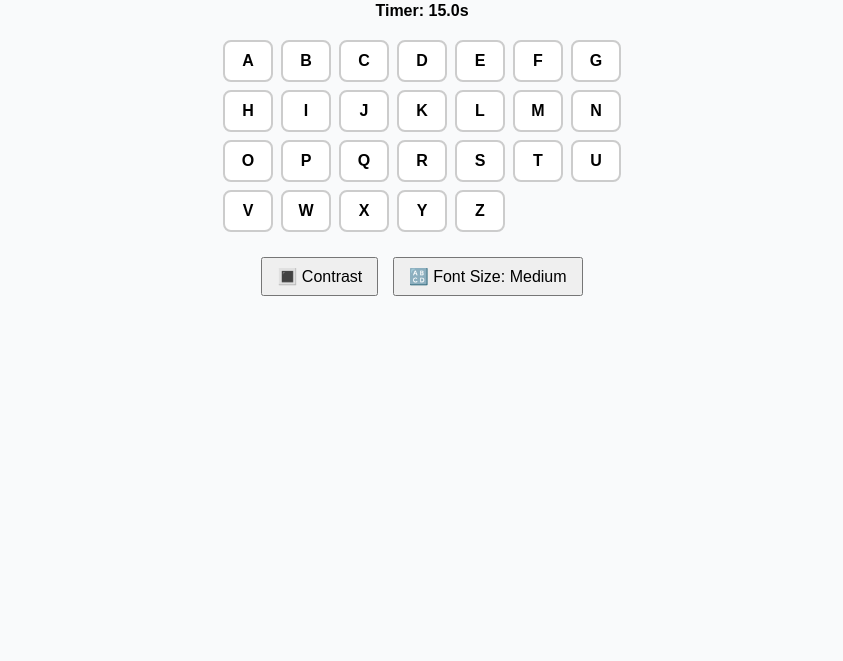
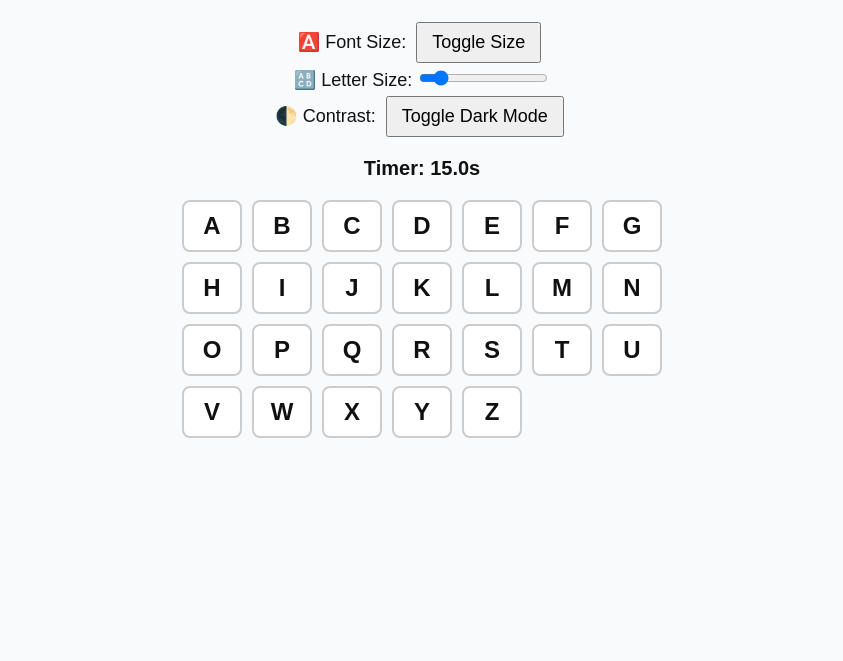
Before and after one commit to RozApps/Letter-Rush, a plain HTML site: page index.html in a window 1280 px wide. Shown: the part 139-800 px from the top of the page, without its empty margins (218-1061 px from the left). Drawn offline with Linux system fonts and the light colour scheme.

Commit message:
Update index.html
added letter size slider

```diff
--- a/index.html
+++ b/index.html
@@ -4,47 +4,42 @@
     <base target="_top">
     <title>Letter Rush</title>
     <style>
-    :root {
-      --font-scale: 1;
-      --bg-color: #f9fafb;
-      --text-color: #000;
-    }
-
       body {
         font-family: sans-serif;
         padding: 20px;
         text-align: center;
-      background: var(--bg-color);
-      color: var(--text-color);
-      font-size: calc(16px * var(--font-scale));
+        background: #f9fafb;
+        color: #111;
+        transition: all 0.3s ease;
       }
-
-    h1 { font-size: 1.5em; margin-bottom: 10px; }
-
-    select, button {
+      body.dark-mode {
+        background: #111;
+        color: #eee;
+      }
+      h1 { font-size: 28px; margin-bottom: 10px; }
+      select, button, label {
         padding: 8px 14px;
         margin: 5px;
-      font-size: 1em;
+        font-size: 18px;
       }
-
+      .controls { margin-top: 10px; }
       .grid {
         display: grid;
-      grid-template-columns: repeat(7, 50px);
-      gap: 8px;
+        grid-template-columns: repeat(7, 60px);
+        gap: 10px;
         justify-content: center;
         margin: 20px auto;
       }
-
       .letter {
         padding: 10px;
         border: 2px solid #ccc;
         border-radius: 8px;
-      font-size: 1em;
         font-weight: bold;
         background: white;
         cursor: pointer;
+        transition: background 0.2s, transform 0.2s;
+        font-size: 1.5em;
       }
-
       .letter.used {
         background: #e2e8f0;
         color: #999;
@@ -52,21 +47,25 @@
         text-decoration: line-through;
         cursor: not-allowed;
       }
-
-    #timer {
-      font-weight: bold;
-      margin-top: 10px;
+      body.dark-mode .letter {
+        background: #333;
+        color: #fff;
+        border-color: #666;
       }
-
-    .toggle-buttons {
-      margin-top: 10px;
+      body.dark-mode .letter.used {
+        background: #555;
+        color: #aaa;
+      }
+      #timer { font-size: 20px; margin-top: 10px; font-weight: bold; }
+      .sliders {
+        margin: 15px 0;
       }
     </style>
   </head>
   <body>
     <h1>Letter Rush</h1>
 
-  <div>
+    <div class="controls">
       <select id="topicSelect">
         <option value="">Choose a topic</option>
       </select>
@@ -81,40 +80,50 @@
       <button onclick="resetLetters()">🔄 Reset</button>
     </div>
 
+    <div class="sliders">
+      <label>🅰️ Font Size:
+        <button onclick="toggleFontSize()">Toggle Size</button>
+      </label>
+      <br>
+      <label>🔠 Letter Size:
+        <input type="range" id="letterSizeSlider" min="1" max="5" step="0.1" value="1.5" onchange="updateLetterSize()">
+      </label>
+      <br>
+      <label>🌓 Contrast:
+        <button onclick="toggleContrast()">Toggle Dark Mode</button>
+      </label>
+    </div>
+
     <div id="topicDisplay" style="margin-top: 10px; font-weight: bold;"></div>
     <div id="timer">Timer: 15.0s</div>
-
     <div class="grid" id="letterGrid"></div>
-
-  <div class="toggle-buttons">
-    <button onclick="toggleContrast()">🔳 Contrast</button>
-    <button onclick="toggleFontSize()">🔠 Font Size: <span id="fontSizeLabel">Medium</span></button>
-  </div>
 
     <script>
       const LETTERS = 'ABCDEFGHIJKLMNOPQRSTUVWXYZ'.split('');
       const TOPICS = [
-      'Animals', 'Countries', 'Fruits', 'Cities', 'Colors', 'Sports', 'Vehicles',
-      'Occupations', 'Things in a kitchen', 'Movies', 'TV Shows', 'Cartoons',
-      'Superheroes', 'Foods', 'Desserts', 'Body parts', 'School subjects', 'Toys',
-      'Games', 'Stores', 'Restaurants', 'Holidays', 'Tools', 'Weather', 'Emotions'
+        'Animals','Countries','Fruits','Cities','Colors','Sports','Vehicles',
+        'Occupations','Things in a kitchen','Movies','TV Shows','Cartoons',
+        'Superheroes','Foods','Desserts','Body parts','School subjects','Toys',
+        'Games','Stores','Restaurants','Holidays','Tools','Weather','Emotions'
       ];
+      let used = new Set();
+      let running = false;
+      let timer = null;
+      let remaining = 15000;
 
       const letterGrid = document.getElementById('letterGrid');
       const timerEl = document.getElementById('timer');
       const topicDisplay = document.getElementById('topicDisplay');
       const topicSelect = document.getElementById('topicSelect');
       const timerSelect = document.getElementById('timerSelect');
-    const fontSizeLabel = document.getElementById('fontSizeLabel');
+      const letterSizeSlider = document.getElementById('letterSizeSlider');
 
-    let used = new Set();
-    let running = false;
-    let timer = null;
-    let remaining = 15000;
-
-    const fontSizes = ['Small', 'Medium', 'Large'];
-    const fontScales = [0.9, 1, 1.2];
-    let fontIndex = 1;
+      TOPICS.forEach(t => {
+        const opt = document.createElement('option');
+        opt.value = t;
+        opt.textContent = t;
+        topicSelect.appendChild(opt);
+      });
 
       function buildGrid() {
         letterGrid.innerHTML = '';
@@ -125,6 +134,7 @@
           div.onclick = () => onLetterClick(letter, div);
           letterGrid.appendChild(div);
         });
+        updateLetterSize(); // Reapply size on rebuild
       }
 
       function onLetterClick(letter, div) {
@@ -179,25 +189,21 @@
       }
 
       function toggleContrast() {
-      const root = document.documentElement;
-      const currentBg = getComputedStyle(root).getPropertyValue('--bg-color').trim();
-      const isLight = currentBg === '#f9fafb';
-      root.style.setProperty('--bg-color', isLight ? '#000' : '#f9fafb');
-      root.style.setProperty('--text-color', isLight ? '#fff' : '#000');
+        document.body.classList.toggle('dark-mode');
       }
 
+      let fontLarge = false;
       function toggleFontSize() {
-      fontIndex = (fontIndex + 1) % fontSizes.length;
-      document.documentElement.style.setProperty('--font-scale', fontScales[fontIndex]);
-      fontSizeLabel.textContent = fontSizes[fontIndex];
+        fontLarge = !fontLarge;
+        document.body.style.fontSize = fontLarge ? '22px' : '16px';
       }
 
-    TOPICS.forEach(t => {
-      const opt = document.createElement('option');
-      opt.value = t;
-      opt.textContent = t;
-      topicSelect.appendChild(opt);
+      function updateLetterSize() {
+        const size = letterSizeSlider.value;
+        document.querySelectorAll('.letter').forEach(el => {
+          el.style.fontSize = size + 'em';
         });
+      }
 
       buildGrid();
     </script>
```
Lines whose indentation alone changed are shown as unchanged.
